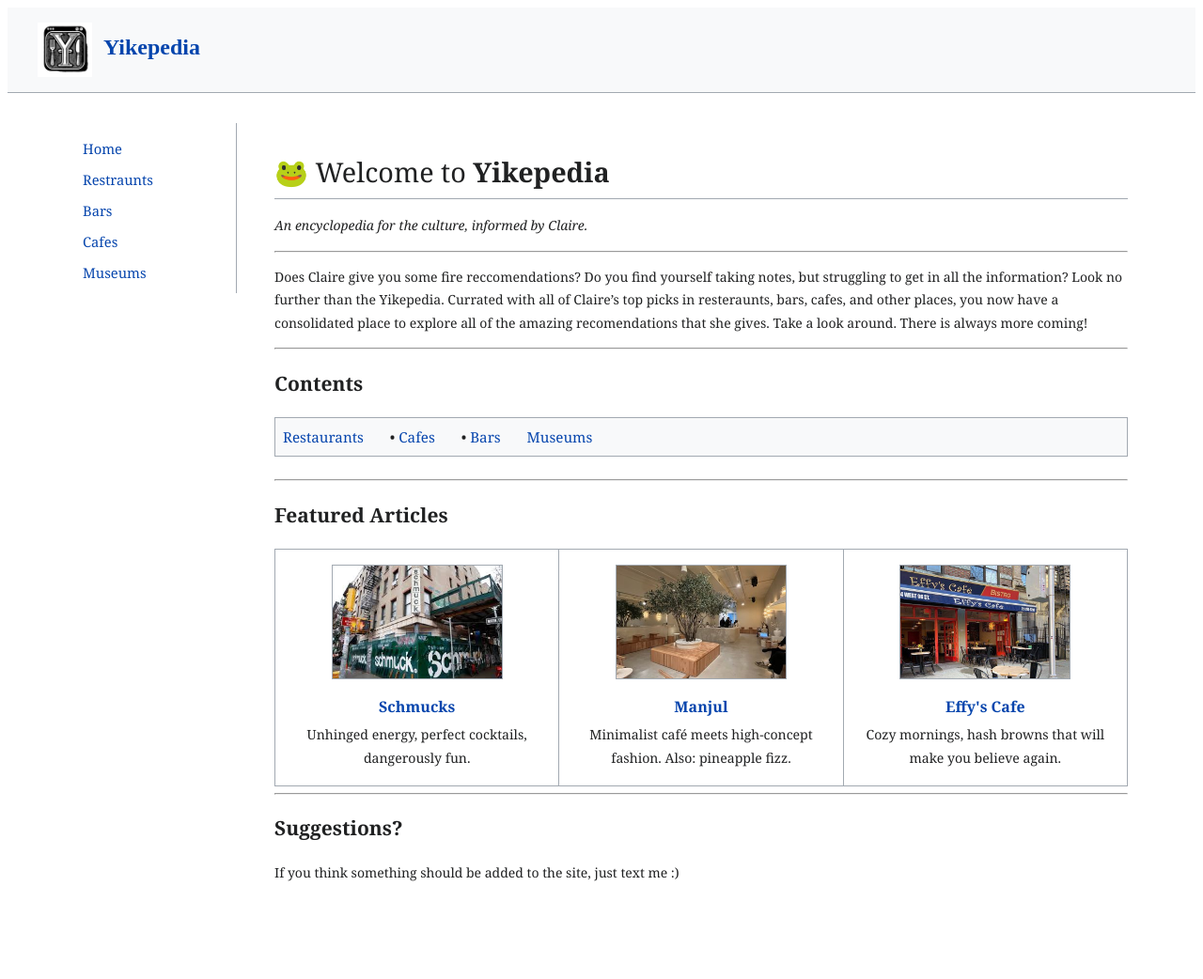
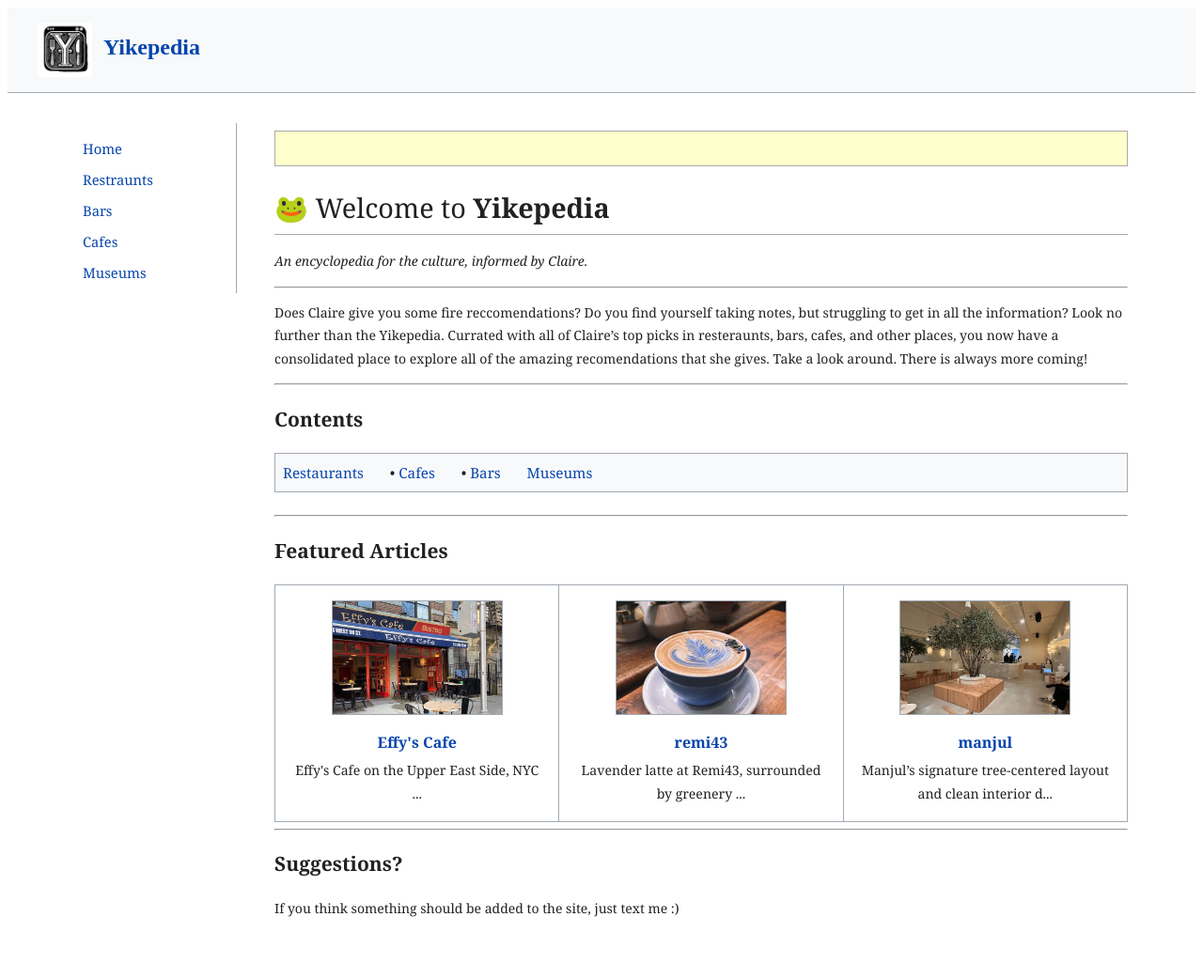
Before and after one commit to jacksonmcbride/yikepedia, a Jekyll site: the page built from index.md, in a window 1280 px wide. Shown: the whole page at 94% size. Built offline with Jekyll 4.4.1, drawn with Linux system fonts in a browser that asks for light colours; some web fonts are replaced; before the commit the page ends 1004 px from its top, so only the background shows below that.

```diff
--- a/index.md
+++ b/index.md
@@ -2,6 +2,12 @@
 layout: default
 title: Home
 ---
+
+<div style="background-color:#ffffcc; border:1px solid #aaa; padding:4px; font-size:12px; font-family:Verdana, Geneva, Tahoma, sans-serif; color:#333; margin-bottom:15px;">
+  <marquee behavior="scroll" direction="left" scrollamount="5" style="white-space:nowrap;">
+    🎉 <strong>Congratulations Claire</strong> on securing the <em>H1B visa</em> — the journey continues 🇺🇸
+  </marquee>
+</div>
 
 # 🐸 Welcome to **Yikepedia**
 
@@ -28,29 +34,20 @@ Does Claire give you some fire reccomendations? Do you find yourself taking note
 
 <table class="featured-table">
   <tr>
+    {% assign shuffled_articles = site.articles | sample: 3 %}
+    {% for article in shuffled_articles %}
     <td>
-      <a href="{{ '/articles/schmucks' | relative_url }}">
-        <img src="{{ '/assets/img/schmucks.jpg' | relative_url }}" alt="Schmucks" />
-        <div class="caption">Schmucks</div>
-      </a>
-      <p>Unhinged energy, perfect cocktails, dangerously fun.</p>
+      <img src="{{ article.image | relative_url }}" alt="{{ article.image_alt }}">
+      <div class="caption">
+        <a href="{{ article.url | relative_url }}">{{ article.title }}</a>
+      </div>
+      <p>{{ article.excerpt | strip_html | truncate: 120 }}</p>
     </td>
-    <td>
-      <a href="{{ '/articles/manjul' | relative_url }}">
-        <img src="{{ '/assets/img/manjul.jpg' | relative_url }}" alt="Manjul" />
-        <div class="caption">Manjul</div>
-      </a>
-      <p>Minimalist café meets high-concept fashion. Also: pineapple fizz.</p>
-    </td>
-    <td>
-      <a href="{{ '/articles/effys' | relative_url }}">
-        <img src="{{ '/assets/img/effys.jpg' | relative_url }}" alt="Effy's Cafe" />
-        <div class="caption">Effy's Cafe</div>
-      </a>
-      <p>Cozy mornings, hash browns that will make you believe again.</p>
-    </td>
+    {% endfor %}
   </tr>
 </table>
+
+
 
 ---
 
```
Also changed, not shown: _articles/bars.md (+2 -0 lines), _articles/cafes.md (+2 -0 lines), _articles/museums.md (+2 -0 lines), _articles/restaraunts.md (+3 -1 lines), assets/img/bars.jpg (added), assets/img/cafes.jpg (added), assets/img/museums.jpg (added), assets/img/restaraunts.jpg (added), 6 other files.
